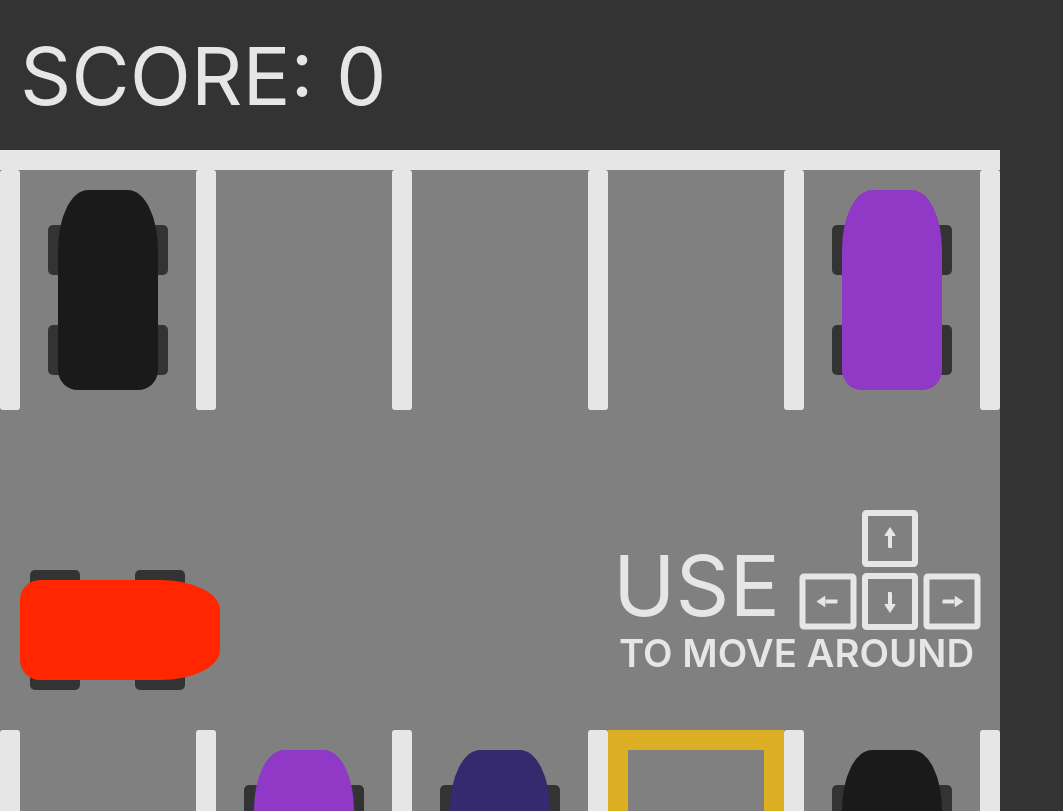
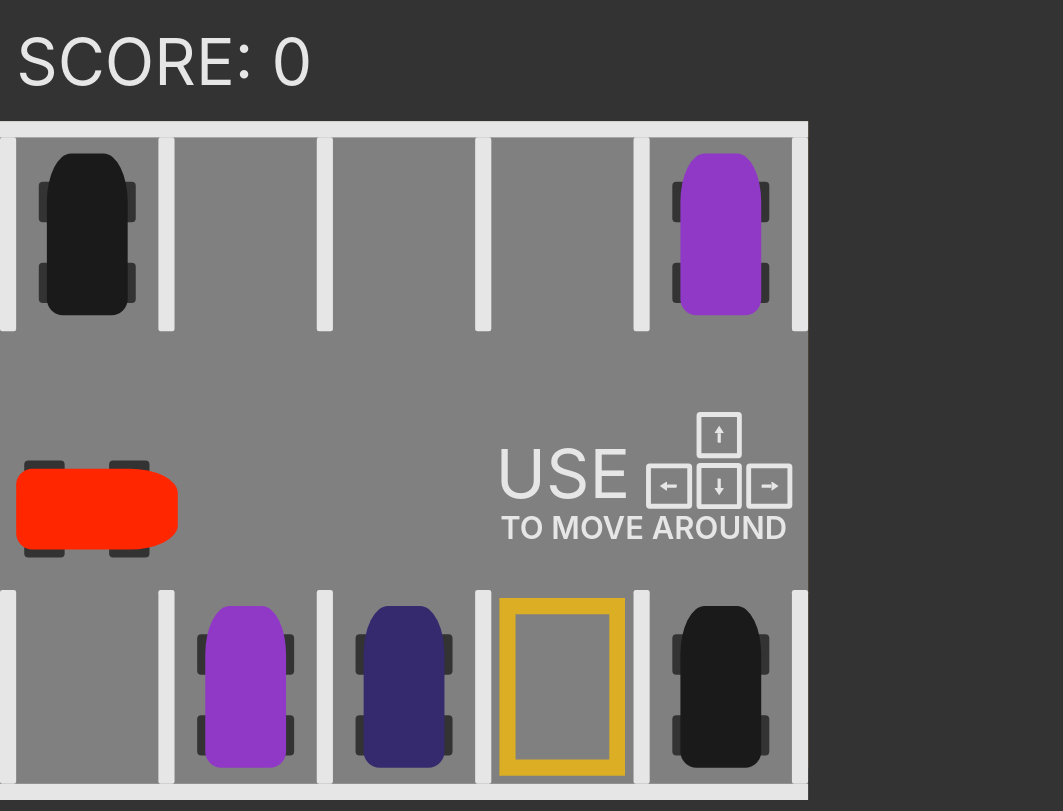
Before and after one commit to christianambukita/parking-simulator, a React (Create React App) app: page / in a window 1280 px wide. Shown: the top 811 px of the page, without its empty margins (0-1063 px from the left). Built offline with nearby package versions, Linux system fonts and the light colour scheme.

Commit message:
Fix app scaling, Edit target animation

```diff
--- a/src/components/Car.js
+++ b/src/components/Car.js
@@ -165,7 +165,6 @@ export default function Car() {
 	useEffect(() => {
 		const focusCar = () => {
 			carRef?.current.focus();
-			console.log('focus');
 		};
 		if (carRef && carRef.current) {
 			carRef.current.addEventListener('focusout', focusCar);
--- a/src/components/ParkingSlots.js
+++ b/src/components/ParkingSlots.js
@@ -14,6 +14,7 @@ export default function ParkingSlots({ setScale, scale }) {
 	const dispatch = useDispatch();
 	const parkingRef = useRef(null);
 	const targetSlot = useSelector(selectTargetSlot);
+	const displayHeight = 150;
 
 	const slotRefs = {
 		0: useRef(null),
@@ -66,7 +67,13 @@ export default function ParkingSlots({ setScale, scale }) {
 	function setScaleWrap() {
 		const windowWidth = window.innerWidth;
 		const sceneWidth = parkingRef.current.offsetWidth;
-		if (sceneWidth > windowWidth) setScale(windowWidth / sceneWidth);
+		const windowHeight = window.innerHeight;
+		const sceneHeight = parkingRef.current.offsetHeight + displayHeight;
+
+		const scaleH = windowHeight / sceneHeight;
+		const scaleW = windowWidth / sceneWidth;
+
+		setScale(scaleH < scaleW ? scaleH : scaleW);
 	}
 	useEffect(() => {
 		getSlotsPositions();
--- a/src/css/Display.css
+++ b/src/css/Display.css
@@ -1,5 +1,5 @@
 body {
-	/* Make sure to update display height variable in Dummy Car component */
+	/* Make sure to update display height variable in Dummy Car component and ParkingSlots component*/
 	--display-height: 150px;
 }
 .display {
--- a/src/css/ParkingSlots.css
+++ b/src/css/ParkingSlots.css
@@ -44,20 +44,21 @@
 	--target-color: hsla(45, 90%, 50%, 0.8);
 	--target-color-blink: hsla(45, 90%, 50%, 0.1);
 	content: 'PARK HERE';
-	border: 20px solid var(--target-color);
+	border: 10px solid transparent;
 	color: var(--target-color);
 	animation: target-blink 2s ease-in-out infinite;
+	box-shadow: inset 0 0 0 20px var(--target-color);
 }
 
 @keyframes target-blink {
 	0% {
-		border-color: var(--target-color);
+		box-shadow: inset 0 0 0 20px var(--target-color);
 	}
 	40% {
-		border-color: var(--target-color);
+		box-shadow: inset 0 0 0 20px var(--target-color);
 	}
 	70% {
-		border-color: var(--target-color-blink);
+		box-shadow: inset 0 0 0 20px var(--target-color-blink);
 	}
 }
 
--- a/src/css/Scene.css
+++ b/src/css/Scene.css
@@ -2,6 +2,7 @@
 	height: 100vh;
 	width: 100%;
 	position: relative;
+	overflow: hidden;
 }
 
 .scene {
```
